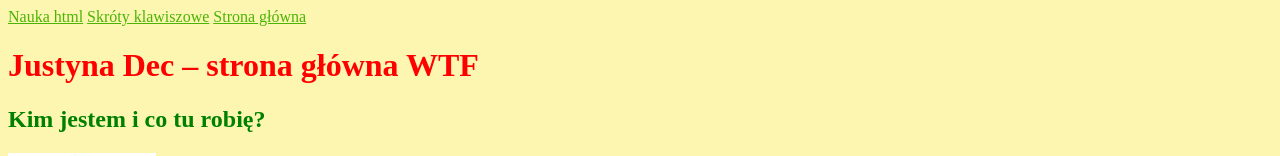
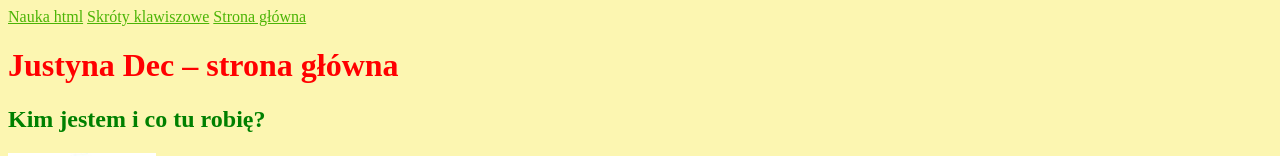
Before and after one commit to justynadec/homepage, a plain HTML site: page index.html in a window 1280 px wide. Shown: the top 156 px of the page. Drawn offline with Linux system fonts and the light colour scheme.

Commit message:
new heading content again

```diff
--- a/index.html
+++ b/index.html
@@ -18,7 +18,7 @@
     </header>
     <main>
         <header id="top">
-            <h1 class="red-header">Justyna Dec – strona główna WTF</h1>
+            <h1 class="red-header">Justyna Dec – strona główna</h1>
         </header>
         <section>
             <h2 class="green-header"> Kim jestem i co tu robię?</h2>
```
